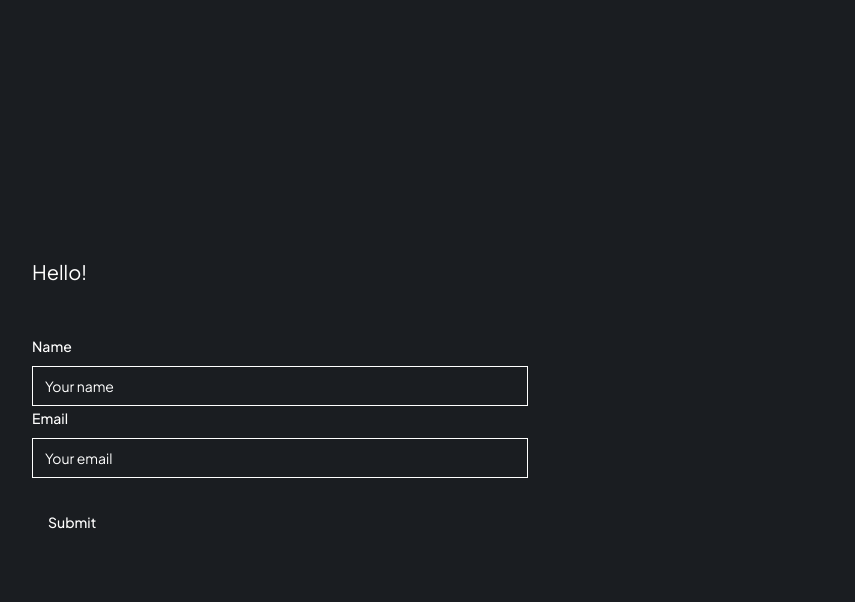
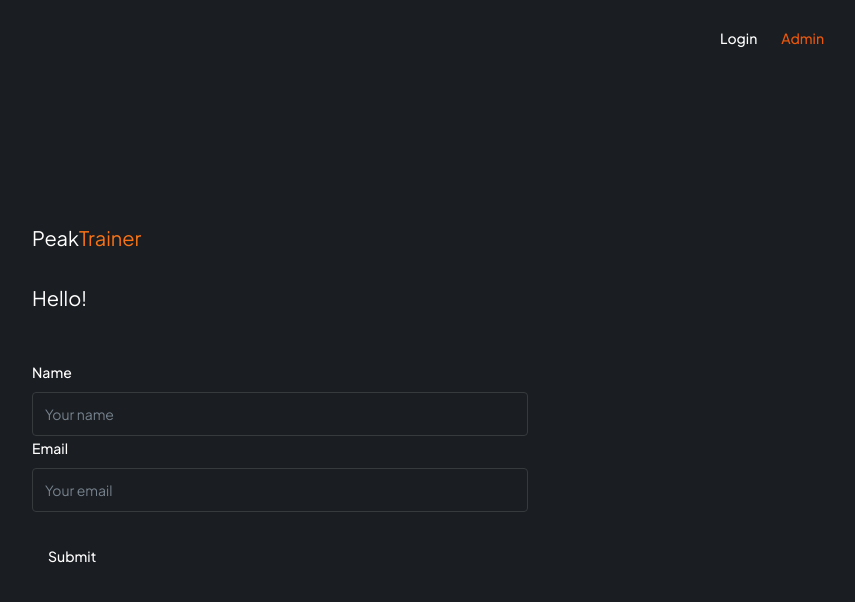
Before and after one commit to peckal33t/peaktrainer, a Next.js app: page /register in a window 1280 px wide. Shown: the top 602 px of the page, without its empty margins (360-1215 px from the left). Built offline with nearby package versions, Linux system fonts and the light colour scheme.

Commit message:
Adding custom css class and exporting the logo and the nav-bar for the register page.

```diff
--- a/app/globals.css
+++ b/app/globals.css
@@ -63,6 +63,10 @@
 
   .side-img {
     @apply hidden h-full object-cover md:block;
+  }
+
+  .form-input {
+    @apply flex-1 rounded border border-dark-500 bg-dark-400;
   }
 
   .copyright {
--- a/app/page.tsx
+++ b/app/page.tsx
@@ -18,9 +18,11 @@ export default function Home() {
 
       <section className="container my-auto remove-scrollbar">
         <div className="max-w-[496px] sub-container">
-          <h1 className="text-xl">
-            Peak<span className="text-orange-500">Trainer</span>
-          </h1>
+          <Link href="/">
+            <h1 className="text-xl">
+              Peak<span className="text-orange-500">Trainer</span>
+            </h1>
+          </Link>
         </div>
 
         <div className="max-w-[496px] sub-container">
--- a/app/register/page.tsx
+++ b/app/register/page.tsx
@@ -1,10 +1,28 @@
 import ClientForm from "@/components/forms/ClientForm";
+import Link from "next/link";
 
 const RegisterPage = () => {
   return (
     <div className="flex h-screen max-h-screen">
+      <nav className="absolute top-7 right-24 flex space-x-6">
+        <Link href="/login" className="text-sm font-medium text-white">
+          Login
+        </Link>
+        <Link
+          href="/?admin=true"
+          className="text-sm font-medium text-orange-600"
+        >
+          Admin
+        </Link>
+      </nav>
+
       <section className="container my-auto">
-        <div className="max-w-[496px] sub-container">
+        <div className="max-w-[496px] sub-container space-y-8">
+          <Link href="/">
+            <h1 className="text-xl">
+              Peak<span className="text-orange-500">Trainer</span>
+            </h1>
+          </Link>
           <ClientForm />
         </div>
       </section>
--- a/components/forms/ClientForm.tsx
+++ b/components/forms/ClientForm.tsx
@@ -46,13 +46,21 @@ const ClientForm = () => {
             <FormItem>
               <FormLabel>Name</FormLabel>
               <FormControl>
-                <Input placeholder="Your name" {...field} />
+                <Input
+                  placeholder="Your name"
+                  {...field}
+                  className="form-input shad-input border-0"
+                />
               </FormControl>
               <FormMessage className="shad-error" />
 
               <FormLabel>Email</FormLabel>
               <FormControl>
-                <Input placeholder="Your email" {...field} />
+                <Input
+                  placeholder="Your email"
+                  {...field}
+                  className="form-input shad-input border-0"
+                />
               </FormControl>
               <FormMessage className="shad-error" />
             </FormItem>
```
